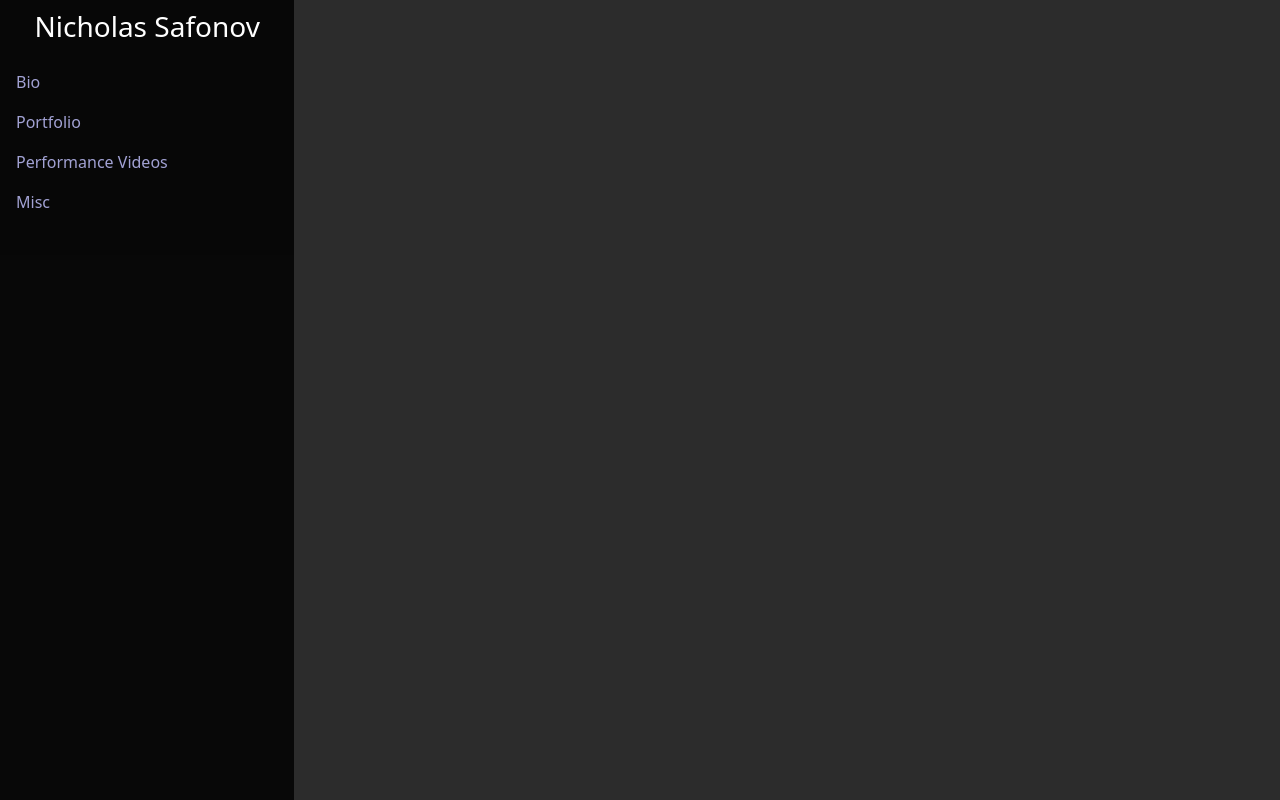
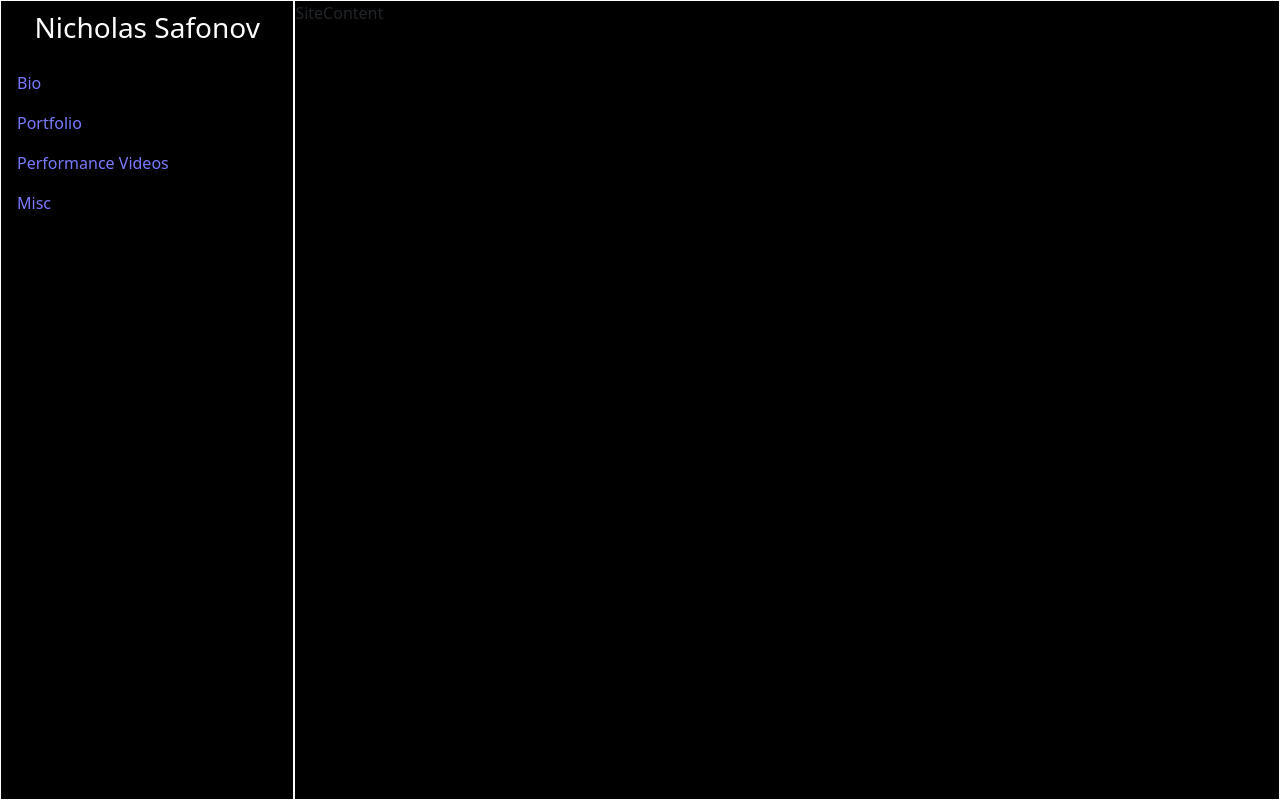
Before and after one commit to Vnovnick/personal-site, a React (Create React App) app: page / in a window 1280 px wide. Built offline with nearby package versions, Linux system fonts and the light colour scheme.

Commit message:
adding Main SiteContent folder; styling

```diff
--- a/src/App.tsx
+++ b/src/App.tsx
@@ -1,14 +1,16 @@
 import React from 'react';
 import logo from './logo.svg';
 import './App.scss';
-import Sidebar from './Components/Sidebar';
+import Sidebar from './Components/Sidebar/Sidebar';
+import SiteContent from './Components/SiteContent/SiteContent';
 
 function App() {
   return (
     <div className="App">
       <header className="App-header">
-        <Sidebar></Sidebar>
       </header>
+      <Sidebar/>
+      <SiteContent/>
     </div>
   );
 }
--- a/src/Components/Sidebar.scss
+++ b/src/Components/Sidebar/Sidebar.scss
@@ -1,14 +1,15 @@
 $background-color : rgba(0, 0, 0, 0.829);
-$font-color: rgb(162, 162, 212);
+$font-color: rgb(122, 122, 255);
 
 .sidebar{
-    background-color: $background-color !important;
+    // background-color: $background-color !important;
+    border: white 1px solid;
     width: 23vw;
     height: 100%;
     float: left;
     position: fixed;
     #fullName{
-        color: white;
+        color: rgb(255, 255, 255);
         text-align: center;
         padding: 10px;
     }
--- /dev/null
+++ b/src/Components/SiteContent/SiteContent.scss
@@ -0,0 +1,8 @@
+.site-content{
+    background-color: black;
+    left: 23%;
+    position: absolute;
+    border: 1px solid white;
+    width: 77vw;
+    height: 100vh;
+}
--- /dev/null
+++ b/src/Components/SiteContent/SiteContent.tsx
@@ -0,0 +1,12 @@
+import React, {FC} from 'react';
+import './SiteContent.scss';
+
+const SiteContent: FC = () => {
+    return(
+        <div className='site-content'>
+            SiteContent
+        </div>
+    );
+};
+
+export default SiteContent;
--- a/src/index.css
+++ b/src/index.css
@@ -1,5 +1,5 @@
 html{
-  background-color : rgba(0, 0, 0, 0.829);
+  background-color : rgb(0, 0, 0);
 }
 body {
   margin: 0;
```
Also changed, not shown: src/Components/Sidebar/Sidebar.tsx (renamed from src/Components/Sidebar.tsx).
